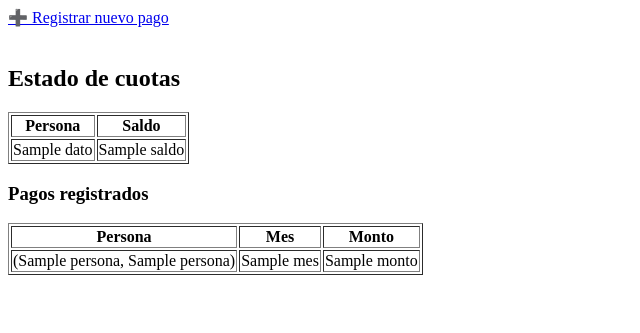
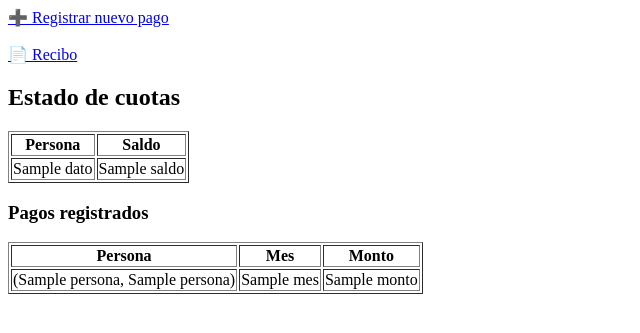
Before and after one commit to DiegoCard97/cuotas-web, a Flask app: template templates/panel.html in a window 1280 px wide. Shown: the top 333 px of the page, without its empty margins (0-640 px from the left). Run offline with Flask 3, Linux system fonts and the light colour scheme; the template is opened without the code that fills it: most values are stand-ins (such as "Sample title", 1, 10 or a date in 2020).

Commit message:
Update panel.html

```diff
--- a/templates/panel.html
+++ b/templates/panel.html
@@ -8,6 +8,9 @@
 <a href="/pago">➕ Registrar nuevo pago</a>
 <br><br>
 
+<a href="/recibo/{{ pago.id }}" target="_blank">
+    📄 Recibo
+</a>
 
 <h2>Estado de cuotas</h2>
 
```
